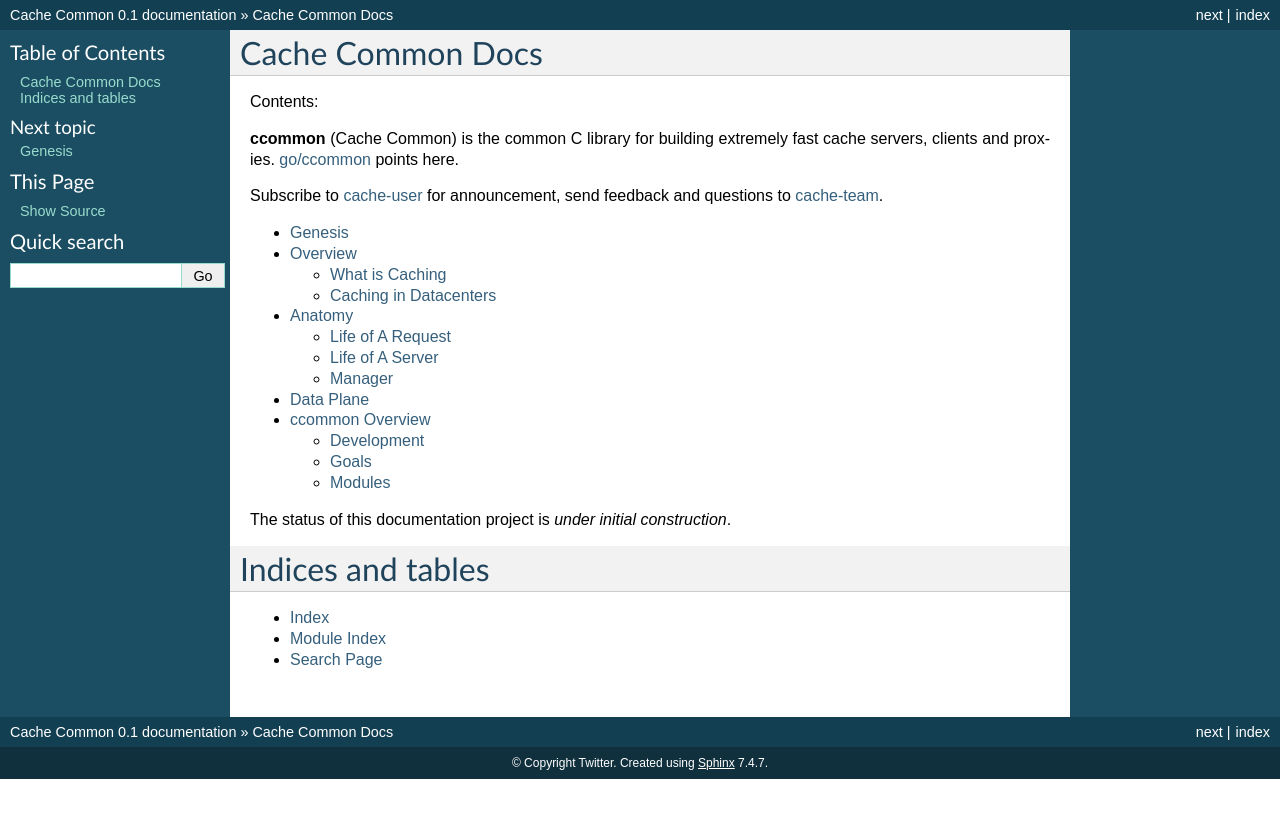
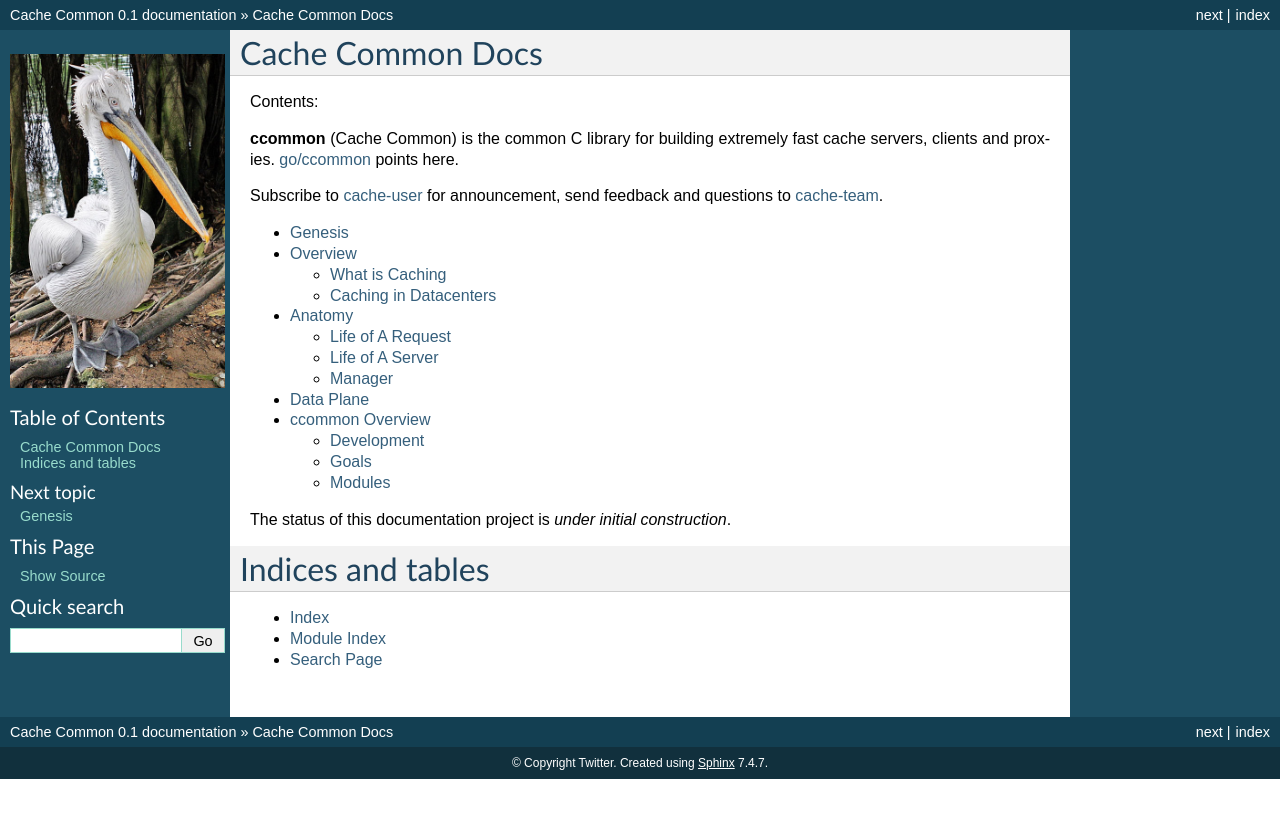
Before and after one commit to twitter/ccommon, a Sphinx documentation site: the page built from docs/index.rst, in a window 1280 px wide. Shown: the top 818 px of the page. Built offline with Sphinx 7.4.7, drawn with Linux system fonts in a browser that asks for light colours.

Commit message:
add logo

```diff
--- a/docs/conf.py
+++ b/docs/conf.py
@@ -122,16 +122,13 @@
 
 # The name of an image file (relative to this directory) to place at the top
 # of the sidebar.
-#html_logo = None
+html_logo = u'_static/img/white_pelican.jpg'
 
 # The name of an image file (within the static path) to use as favicon of the
 # docs.  This file should be a Windows icon file (.ico) being 16x16 or 32x32
 # pixels large.
 #html_favicon = None
 
-# Add any paths that contain custom static files (such as style sheets) here,
-# relative to this directory. They are copied after the builtin static files,
-# so a file named "default.css" will overwrite the builtin "default.css".
 html_static_path = ['_static']
 
 # Add any extra paths that contain custom files (such as robots.txt or
```
Also changed, not shown: docs/_static/img/white_pelican.jpg (added).
